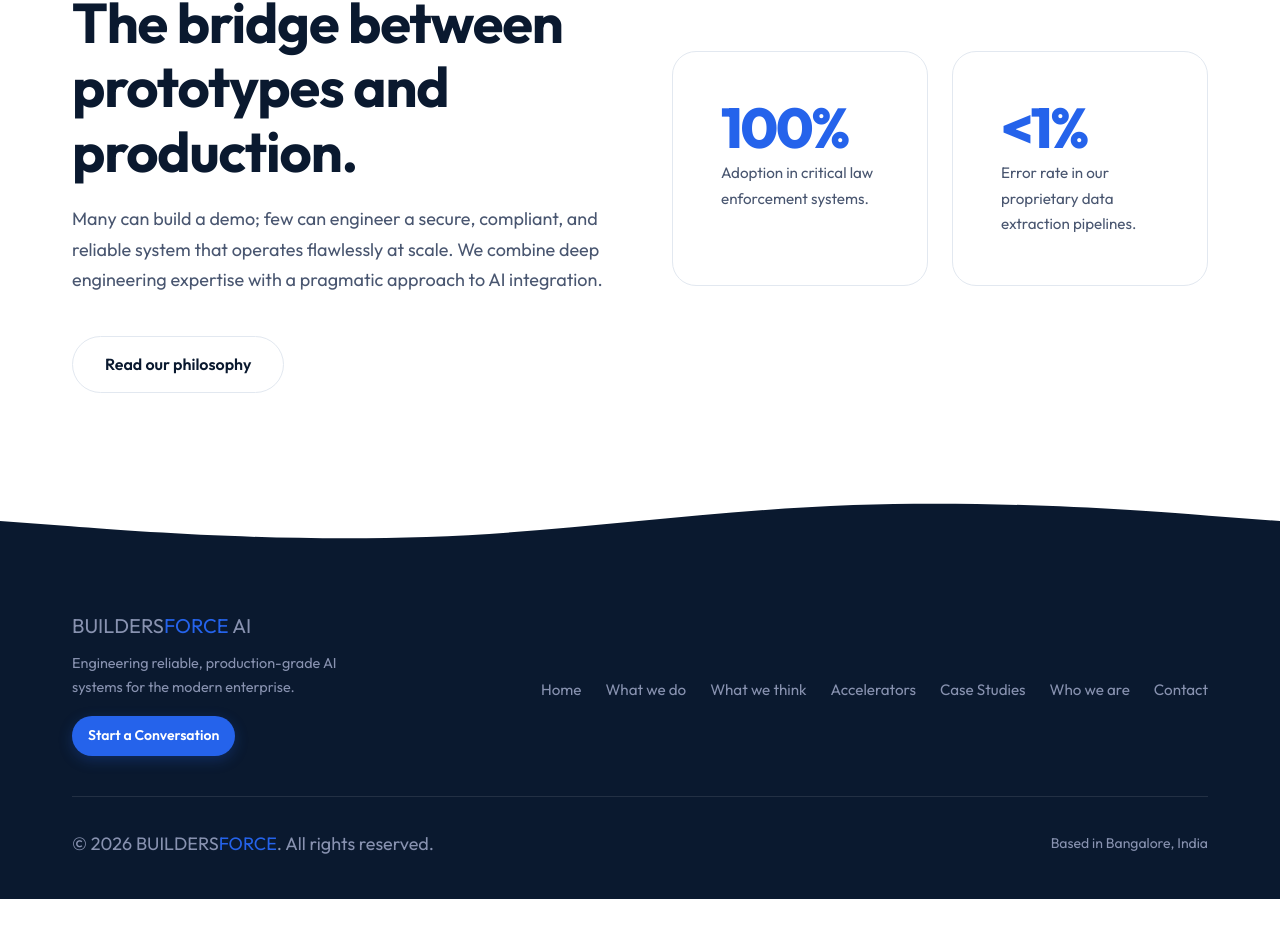
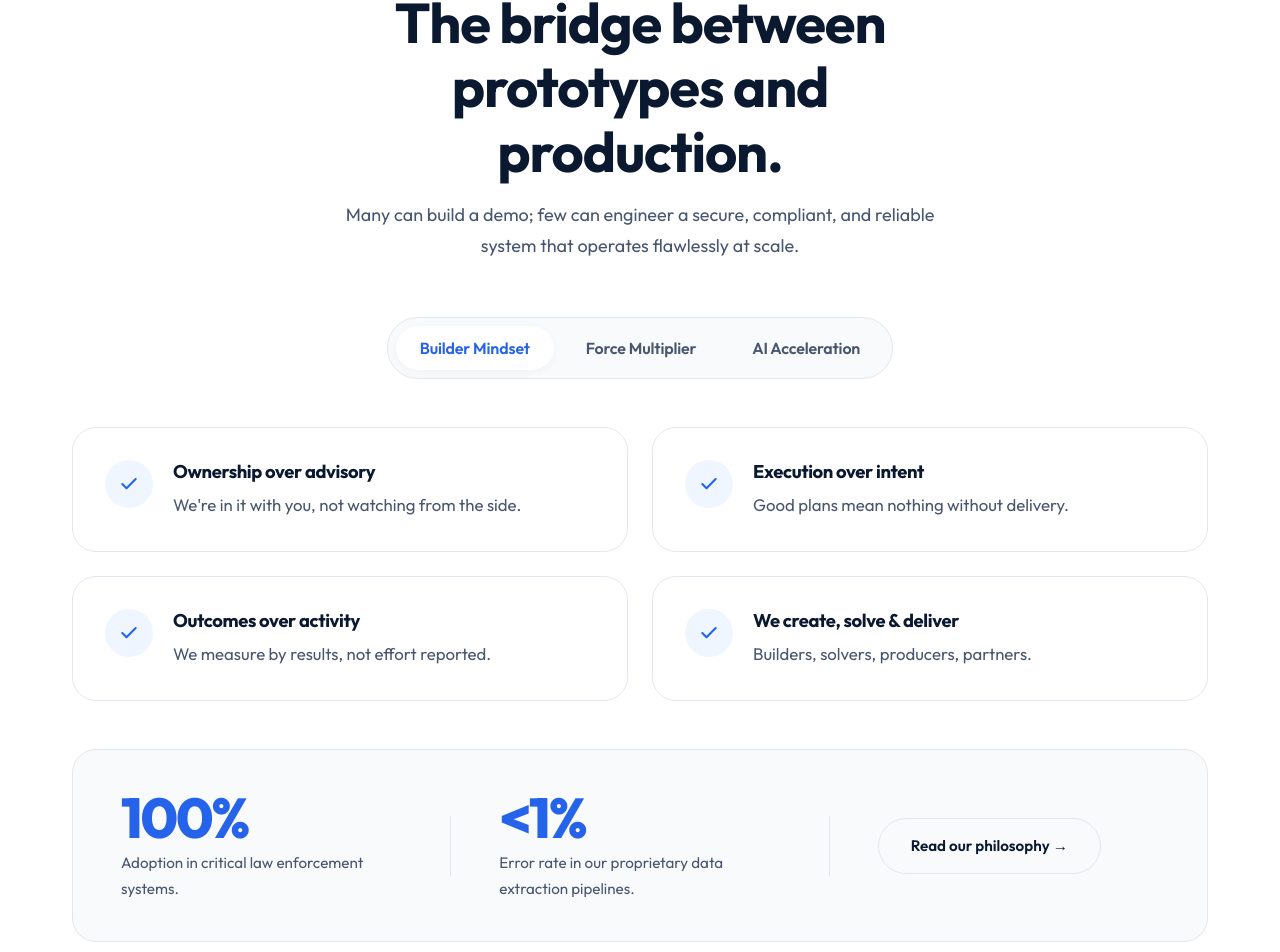
Before and after one commit to AmruthSrivatsan/BuildersForceWebsite, a React (Vite) app: page / in a window 1280 px wide. Shown: the part 856-1808 px from the top of the page. Before the commit the page ends 1755 px from the top, so only its background shows below. Built offline with nearby package versions, Linux system fonts and the light colour scheme.

Commit message:
Update Home layout, WhoWeAre copy, and add teal flashlight halo

```diff
--- a/src/pages/Home.jsx
+++ b/src/pages/Home.jsx
@@ -1,17 +1,53 @@
-import React from 'react';
+import React, { useState } from 'react';
 import { Link } from 'react-router-dom';
 import { GLOBAL } from '../data/content';
 import FadeIn from '../components/FadeIn';
 
+const PANELS = [
+  {
+    label: 'Builder Mindset',
+    points: [
+      { title: 'Ownership over advisory', desc: 'We\'re in it with you, not watching from the side.' },
+      { title: 'Execution over intent', desc: 'Good plans mean nothing without delivery.' },
+      { title: 'Outcomes over activity', desc: 'We measure by results, not effort reported.' },
+      { title: 'We create, solve & deliver', desc: 'Builders, solvers, producers, partners.' },
+    ],
+  },
+  {
+    label: 'Force Multiplier',
+    points: [
+      { title: 'Empathy-led problem solving', desc: 'We understand the human before the problem.' },
+      { title: 'Compelling ROI', desc: 'Every engagement should pay for itself, fast.' },
+      { title: 'Seamless integration', desc: 'Fits into your world, not the other way around.' },
+      { title: 'Relentless momentum', desc: 'We don\'t slow down after kickoff.' },
+    ],
+  },
+  {
+    label: 'AI Acceleration',
+    points: [
+      { title: 'AI-powered acceleration', desc: 'Speed with intent, not automation for its own sake.' },
+      { title: 'People + Process + Technology', desc: 'The intersection where transformation happens.' },
+      { title: 'Solvers who take responsibility', desc: 'We own the outcome, not just the output.' },
+      { title: 'Producers who deliver', desc: 'Work ships, value lands, impact is felt.' },
+    ],
+  },
+];
+
 export default function Home() {
+  const [active, setActive] = useState(0);
+
   return (
     <main className="main-content">
+      {/* ── HERO ── */}
       <section className="hero">
         <div className="container hero-content">
           <FadeIn>
             <h1>We build AI that lands in production.</h1>
             <p>
-              <span className="brand-text">BUILDERS<span>FORCE</span></span> partners with enterprise product and ops teams to go from problem discovery to production AI. No handoffs, no excuses. Just robust software delivery.
+              The gap between an AI prototype and a real-world system is where most teams get stuck.{' '}
+              <span className="brand-text">BUILDERS<span>FORCE</span></span> bridges that gap.
+              We deliver robust, production-ready software—with ownership, not advisory.
+              No handoffs. No excuses.
             </p>
             <div className="hero-actions">
               <a href={`mailto:${GLOBAL.email}`} className="btn btn-primary">
@@ -24,27 +60,73 @@
         </div>
       </section>
 
+      {/* ── WHAT DRIVES US ── */}
       <section className="section" style={{ paddingBottom: 0 }}>
         <div className="container">
           <FadeIn>
-            <div className="grid-2" style={{ alignItems: 'center' }}>
-              <div>
-                <span className="eyebrow">Why <span className="brand-text">BUILDERS<span>FORCE</span></span></span>
-                <h2>The bridge between prototypes and production.</h2>
-                <p>
-                  Many can build a demo; few can engineer a secure, compliant, and reliable system that operates flawlessly at scale. We combine deep engineering expertise with a pragmatic approach to AI integration.
+            <div style={{ textAlign: 'center', marginBottom: '56px' }}>
+              <span className="eyebrow">What drives us</span>
+              <h2 style={{ maxWidth: '640px', margin: '0 auto 1rem' }}>
+                The bridge between prototypes and production.
+              </h2>
+              <p style={{ maxWidth: '600px', margin: '0 auto' }}>
+                Many can build a demo; few can engineer a secure, compliant, and reliable system
+                that operates flawlessly at scale.
+              </p>
+            </div>
+
+            {/* Tab strip */}
+            <div className="home-tabs-wrapper">
+              <div className="home-tabs">
+                {PANELS.map((panel, i) => (
+                  <button
+                    key={i}
+                    className={`home-tab-btn${active === i ? ' home-tab-btn--active' : ''}`}
+                    onClick={() => setActive(i)}
+                  >
+                    {panel.label}
+                  </button>
+                ))}
+              </div>
+            </div>
+
+            {/* Panel content */}
+            <div className="home-tab-panel">
+              {PANELS[active].points.map((pt, i) => (
+                <div key={i} className="home-tab-card" style={{ animationDelay: `${i * 0.1}s` }}>
+                  <div className="home-tab-icon">
+                    <svg width="20" height="20" viewBox="0 0 24 24" fill="none" stroke="currentColor" strokeWidth="2.5" strokeLinecap="round" strokeLinejoin="round">
+                      <polyline points="20 6 9 17 4 12"></polyline>
+                    </svg>
+                  </div>
+                  <div className="home-tab-card-content">
+                    <h3>{pt.title}</h3>
+                    <p>{pt.desc}</p>
+                  </div>
+                </div>
+              ))}
+            </div>
+
+            {/* Metrics strip */}
+            <div className="home-metrics">
+              <div className="home-metric-item">
+                <div className="metric-number">100%</div>
+                <p style={{ color: 'var(--slate-dark)', fontSize: '0.95rem', marginBottom: 0 }}>
+                  Adoption in critical law enforcement systems.
                 </p>
-                <Link to="/what-we-think" className="btn btn-outline mt-4">Read our philosophy</Link>
               </div>
-              <div className="grid-2" style={{ gap: '24px' }}>
-                <div className="card">
-                  <div className="metric-number">100%</div>
-                  <p style={{ color: 'var(--slate-dark)', fontSize: '0.95rem' }}>Adoption in critical law enforcement systems.</p>
-                </div>
-                <div className="card">
-                  <div className="metric-number">&lt;1%</div>
-                  <p style={{ color: 'var(--slate-dark)', fontSize: '0.95rem' }}>Error rate in our proprietary data extraction pipelines.</p>
-                </div>
+              <div className="home-metric-divider" />
+              <div className="home-metric-item">
+                <div className="metric-number">&lt;1%</div>
+                <p style={{ color: 'var(--slate-dark)', fontSize: '0.95rem', marginBottom: 0 }}>
+                  Error rate in our proprietary data extraction pipelines.
+                </p>
+              </div>
+              <div className="home-metric-divider" />
+              <div className="home-metric-item">
+                <Link to="/what-we-think" className="btn btn-outline" style={{ fontSize: '0.95rem' }}>
+                  Read our philosophy →
+                </Link>
               </div>
             </div>
           </FadeIn>
--- a/src/pages/WhoWeAre.jsx
+++ b/src/pages/WhoWeAre.jsx
@@ -11,7 +11,7 @@
             <span className="eyebrow">Who we are</span>
             <h1>The minds behind <span className="brand-text">BUILDERS<span>FORCE</span></span>.</h1>
             <p style={{ maxWidth: '700px', marginBottom: '64px', fontSize: '1.25rem' }}>
-              Led by engineers with a track record of scaling complex systems. We combine deep technical expertise with pragmatic business execution.
+              We are a team of builders, solvers, and partners who believe in execution over intent. Led by engineers with decades of experience, we combine empathy-led problem solving with deep technical expertise to deliver outcomes that actually matter.
             </p>
           </FadeIn>
 
--- a/src/styles.css
+++ b/src/styles.css
@@ -809,3 +809,185 @@
     align-items: flex-start;
   }
 }
+
+/* ── HOME TAB PANEL ── */
+.home-tabs-wrapper {
+  display: flex;
+  justify-content: center;
+  margin-bottom: 48px;
+}
+
+.home-tabs {
+  display: inline-flex;
+  background: var(--off-white);
+  padding: 8px;
+  border-radius: 100px;
+  gap: 8px;
+  border: 1px solid var(--border);
+}
+
+.home-tab-btn {
+  background: transparent;
+  border: none;
+  padding: 12px 24px;
+  border-radius: 100px;
+  font-family: var(--font-main);
+  font-size: 1rem;
+  font-weight: 600;
+  color: var(--slate-dark);
+  cursor: pointer;
+  transition: all 0.3s ease;
+  letter-spacing: -0.01em;
+}
+
+.home-tab-btn:hover {
+  color: var(--navy);
+}
+
+.home-tab-btn--active {
+  background: var(--white);
+  color: var(--blue);
+  box-shadow: var(--shadow-sm);
+}
+
+.home-tab-panel {
+  display: grid;
+  grid-template-columns: repeat(2, 1fr);
+  gap: 24px;
+  padding-bottom: 48px;
+  min-height: 240px;
+}
+
+.home-tab-card {
+  background: var(--white);
+  border: 1px solid var(--border);
+  border-radius: var(--radius-lg);
+  padding: 32px;
+  transition: all 0.4s ease;
+  display: flex;
+  align-items: flex-start;
+  gap: 20px;
+  animation: tabCardIn 0.4s cubic-bezier(0.16, 1, 0.3, 1) both;
+}
+
+@keyframes tabCardIn {
+  from { opacity: 0; transform: translateY(16px); }
+  to   { opacity: 1; transform: translateY(0); }
+}
+
+.home-tab-card:hover {
+  transform: translateY(-4px);
+  box-shadow: var(--shadow-md);
+  border-color: rgba(37, 99, 235, 0.2);
+}
+
+.home-tab-icon {
+  width: 48px;
+  height: 48px;
+  border-radius: 50%;
+  background: var(--blue-light);
+  color: var(--blue);
+  display: flex;
+  align-items: center;
+  justify-content: center;
+  flex-shrink: 0;
+  transition: transform 0.3s ease, background 0.3s ease, color 0.3s ease;
+}
+
+.home-tab-card:hover .home-tab-icon {
+  transform: scale(1.1);
+  background: var(--blue);
+  color: var(--white);
+}
+
+.home-tab-card-content {
+  flex: 1;
+}
+
+.home-tab-card-content h3 {
+  font-size: 1.15rem;
+  margin-bottom: 8px;
+  color: var(--navy);
+  line-height: 1.3;
+}
+
+.home-tab-card-content p {
+  font-size: 1.05rem;
+  color: var(--slate-dark);
+  line-height: 1.6;
+  margin: 0;
+}
+
+/* Metrics strip */
+.home-metrics {
+  display: flex;
+  align-items: center;
+  gap: 48px;
+  padding: 40px 48px;
+  background: var(--off-white);
+  border-radius: var(--radius-lg);
+  border: 1px solid var(--border);
+}
+
+.home-metric-item {
+  flex: 1;
+}
+
+.home-metric-divider {
+  width: 1px;
+  height: 60px;
+  background: var(--border);
+  flex-shrink: 0;
+}
+
+@media (max-width: 768px) {
+  .home-tabs-wrapper {
+    justify-content: flex-start;
+    overflow-x: auto;
+    -webkit-overflow-scrolling: touch;
+    padding-bottom: 16px;
+    margin-bottom: 24px;
+  }
+
+  .home-tabs {
+    gap: 4px;
+  }
+
+  .home-tab-btn {
+    padding: 10px 20px;
+    font-size: 0.95rem;
+    white-space: nowrap;
+  }
+
+  .home-tab-panel {
+    grid-template-columns: 1fr;
+    gap: 16px;
+  }
+
+  .home-tab-card {
+    padding: 24px;
+  }
+
+  .home-metrics {
+    flex-direction: column;
+    gap: 24px;
+    padding: 32px 24px;
+  }
+
+  .home-metric-divider {
+    width: 60px;
+    height: 1px;
+  }
+}
+
+/* Flashlight Halo */
+.flashlight-halo {
+  position: fixed;
+  top: 0;
+  left: 0;
+  width: 100vw;
+  height: 100vh;
+  pointer-events: none;
+  z-index: 9999;
+  transition: background 0.15s ease-out;
+}
```
Also changed, not shown: src/App.jsx (+20 -1 lines).
